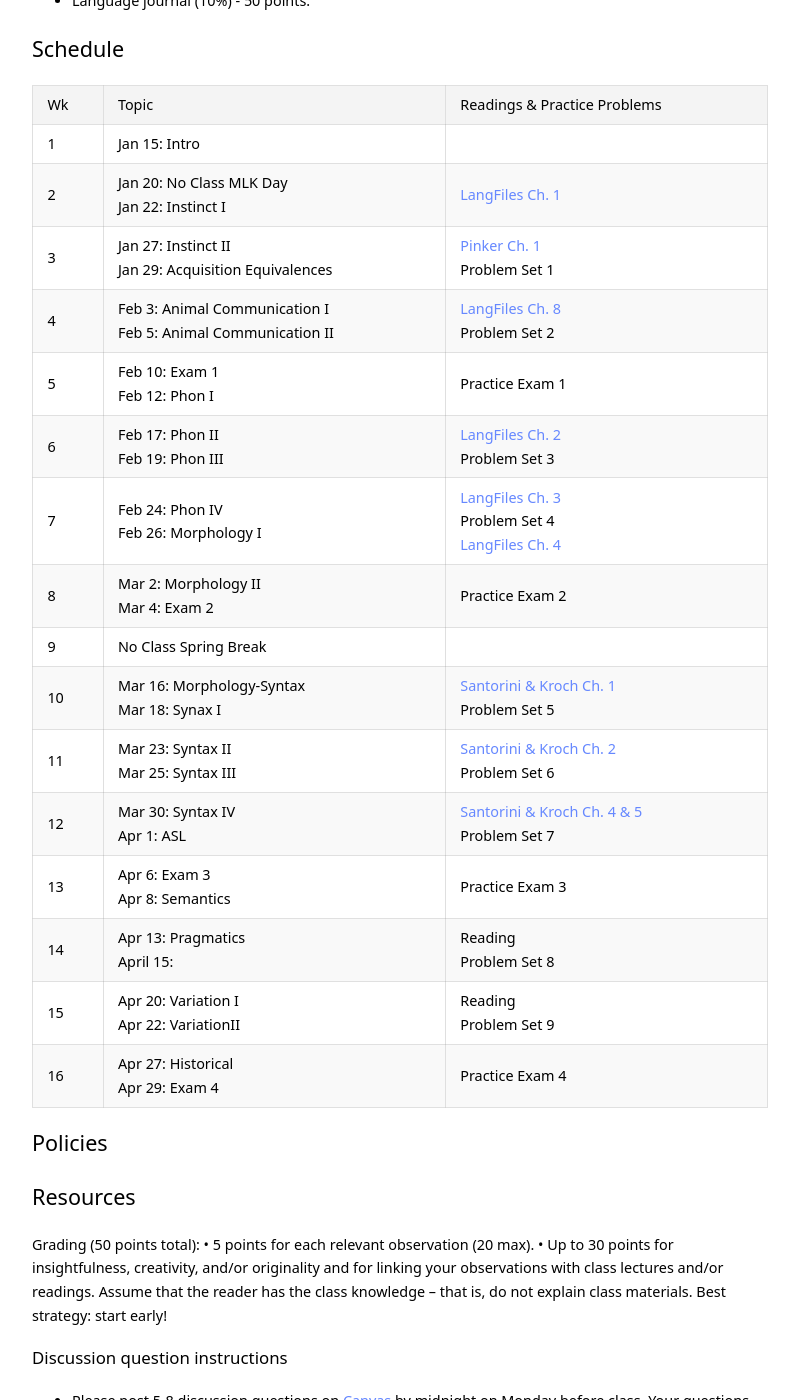
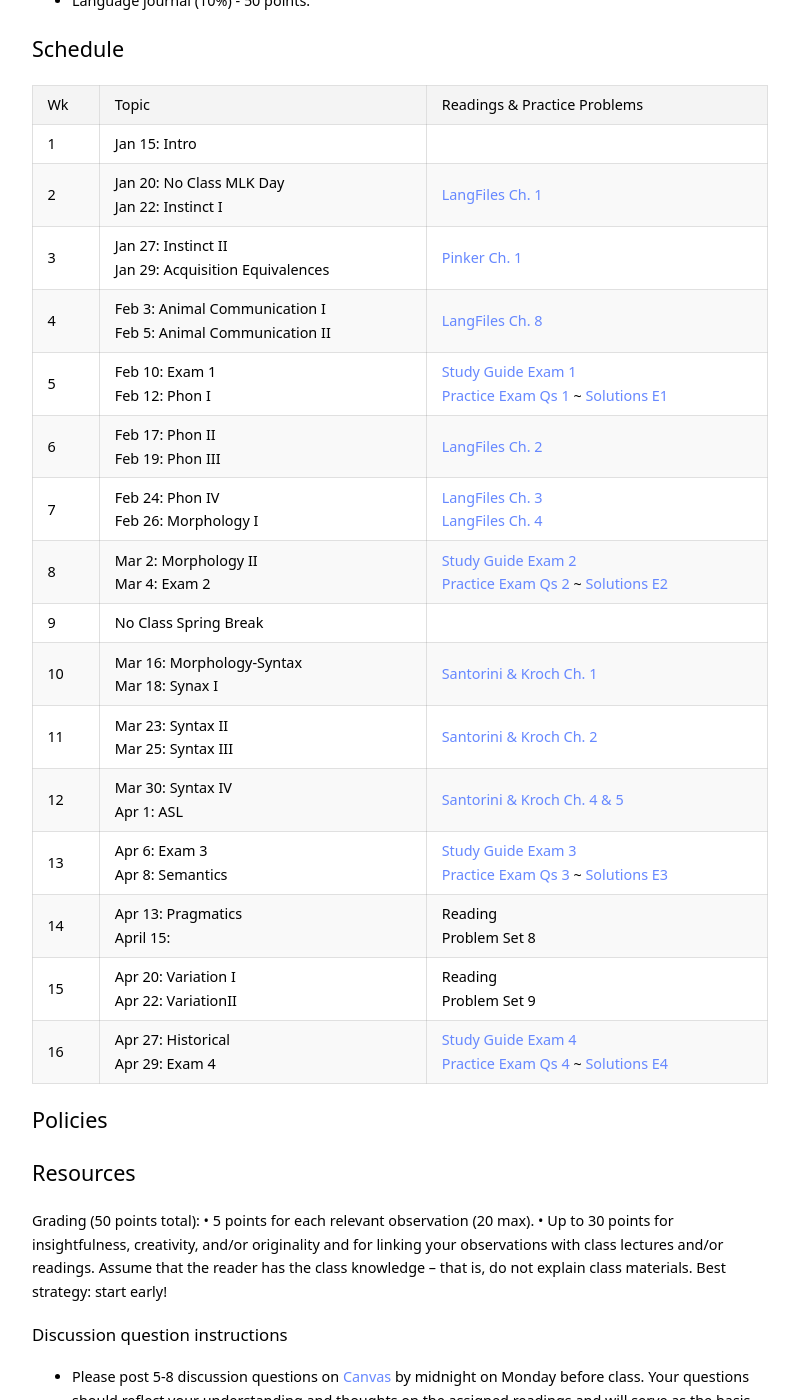
Before and after one commit to kschuler/ling001, a Jekyll site: the page built from ling001/spring2019syllabus.md, in a window 1280 px wide and 1400 px high, scrolled down 710 px. Shown: the whole window, without its empty margins (240-1039 px from the left). Built offline with Jekyll 4.4.1, drawn with Linux system fonts in a browser that asks for light colours.

Commit message:
Update and rename index.md to spring2019syllabus.md

```diff
--- a/ling001/index.md
+++ b/ling001/spring2019syllabus.md
@@ -28,20 +28,20 @@ Wk  | Topic | Readings & Practice Problems
   --- | --- | ---
 1 | Jan 15: Intro |
 2 | Jan 20: **No Class MLK Day**<br>Jan 22: Instinct I | [LangFiles Ch. 1]()
-3 | Jan 27: Instinct II<br>Jan 29: Acquisition Equivalences  | [Pinker Ch. 1]()<br>Problem Set 1
-4 | Feb 3: Animal Communication I<br>Feb 5: Animal Communication II   | [LangFiles Ch. 8]()<br>Problem Set 2
-5 | Feb 10: **Exam 1** <br> Feb 12: Phon I |  Practice Exam 1
-6 | Feb 17: Phon II<br>Feb 19: Phon III | [LangFiles Ch. 2]()<br>Problem Set 3
-7 | Feb 24: Phon IV<br>Feb 26: Morphology I | [LangFiles Ch. 3]()<br>Problem Set 4 <br>[LangFiles Ch. 4]()
-8 | Mar 2: Morphology II<br>Mar 4: **Exam 2** | Practice Exam 2
+3 | Jan 27: Instinct II<br>Jan 29: Acquisition Equivalences  | [Pinker Ch. 1]()
+4 | Feb 3: Animal Communication I<br>Feb 5: Animal Communication II   | [LangFiles Ch. 8]()
+5 | Feb 10: **Exam 1** <br> Feb 12: Phon I |  [Study Guide Exam 1]()<br>[Practice Exam Qs 1]() ~ [Solutions E1]()
+6 | Feb 17: Phon II<br>Feb 19: Phon III | [LangFiles Ch. 2]()
+7 | Feb 24: Phon IV<br>Feb 26: Morphology I | [LangFiles Ch. 3]() <br>[LangFiles Ch. 4]()
+8 | Mar 2: Morphology II<br>Mar 4: **Exam 2** | [Study Guide Exam 2]()<br>[Practice Exam Qs 2]() ~ [Solutions E2]()
 9 | **No Class Spring Break** |
-10 | Mar 16: Morphology-Syntax<br>Mar 18: Synax I | [Santorini & Kroch Ch. 1]()<br> Problem Set 5
-11 | Mar 23: Syntax II<br>Mar 25: Syntax III |  [Santorini & Kroch Ch. 2]()<br> Problem Set 6
-12 | Mar 30: Syntax IV<br> Apr 1: ASL | [Santorini & Kroch Ch. 4 & 5]()<br>Problem Set 7
-13 | Apr 6: **Exam 3**<br> Apr 8: Semantics | Practice Exam 3
+10 | Mar 16: Morphology-Syntax<br>Mar 18: Synax I | [Santorini & Kroch Ch. 1]()
+11 | Mar 23: Syntax II<br>Mar 25: Syntax III |  [Santorini & Kroch Ch. 2]()
+12 | Mar 30: Syntax IV<br> Apr 1: ASL | [Santorini & Kroch Ch. 4 & 5]()
+13 | Apr 6: **Exam 3**<br> Apr 8: Semantics | [Study Guide Exam 3]()<br>[Practice Exam Qs 3]() ~ [Solutions E3]()
 14 | Apr 13: Pragmatics<br>April 15: | Reading<br> Problem Set 8
 15 | Apr 20:  Variation I<br> Apr 22: VariationII | Reading<br>Problem Set 9
-16 | Apr 27: Historical<br>Apr 29: **Exam 4** | Practice Exam 4
+16 | Apr 27: Historical<br>Apr 29: **Exam 4** | [Study Guide Exam 4]()<br>[Practice Exam Qs 4]() ~ [Solutions E4]()
 
 ## Policies
 
```
